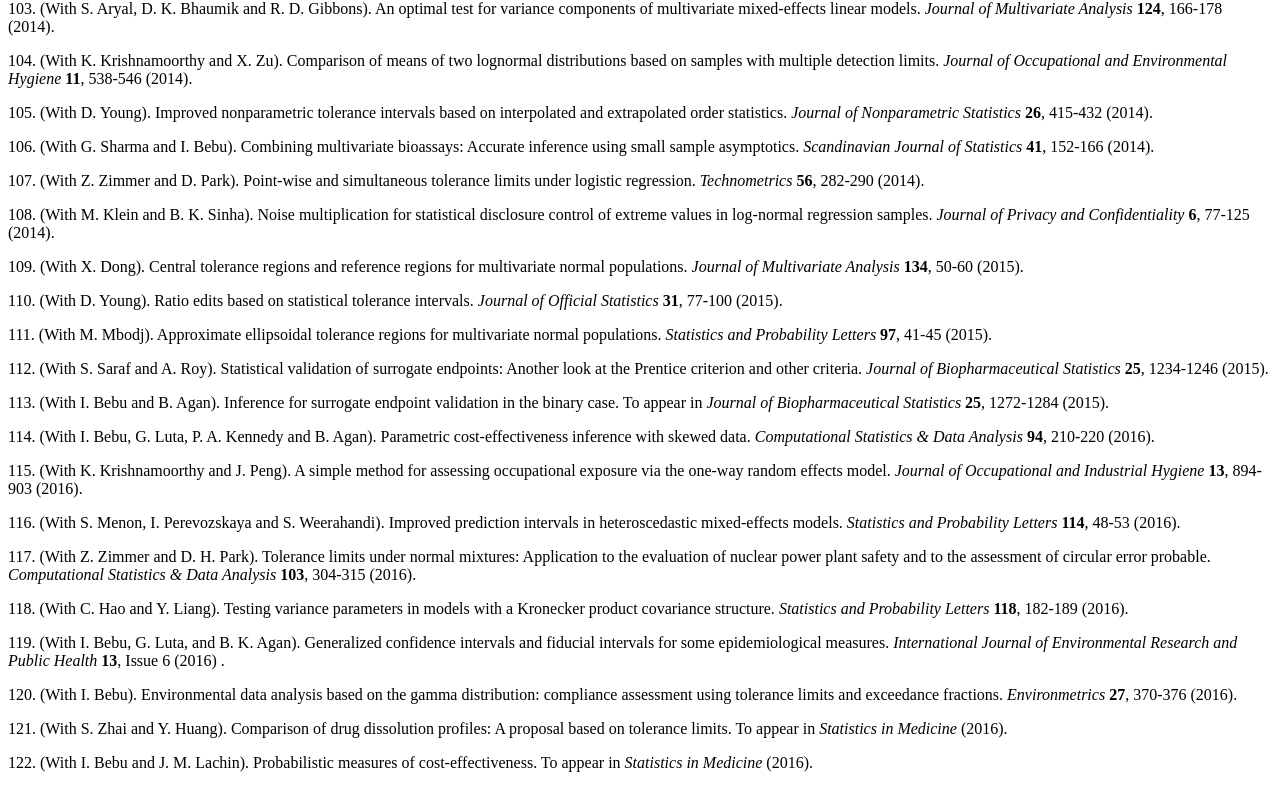
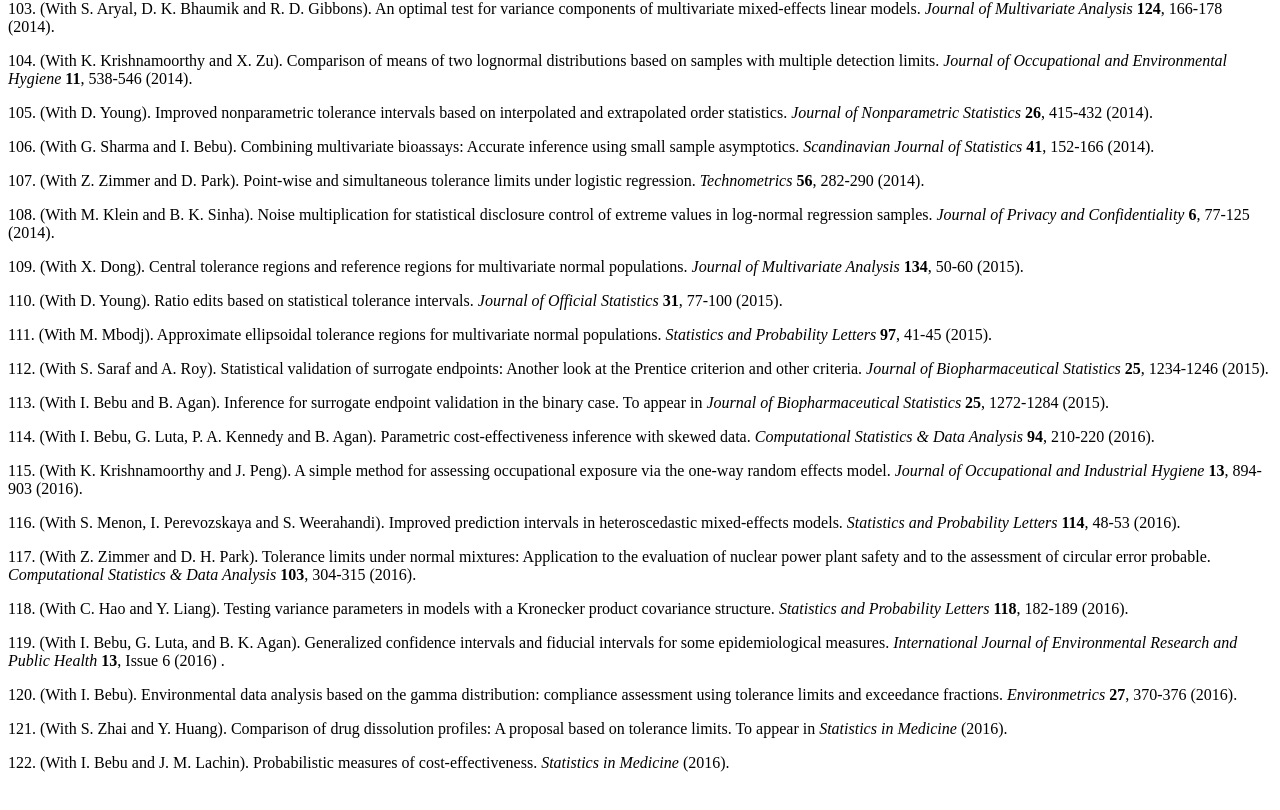
Before and after one commit to mathewstat/mathewstat.github.io, a plain HTML site: page papers.html in a window 1280 px wide. Shown: the part 3782-4592 px from the top of the page. Drawn offline with Linux system fonts and the light colour scheme.

Commit message:
Update papers.html

```diff
--- a/papers.html
+++ b/papers.html
@@ -474,7 +474,7 @@
 121. (With S. Zhai and Y. Huang). Comparison of drug dissolution profiles: A proposal based on
 tolerance limits. To  appear in <I>Statistics in Medicine</I> (2016).
 <P>
-122. (With I. Bebu and J. M. Lachin). Probabilistic measures of cost-effectiveness.  To appear in
+122. (With I. Bebu and J. M. Lachin). Probabilistic measures of cost-effectiveness.
 <I>Statistics in Medicine</I> (2016).
 
 <BR><BR> <br>
```
